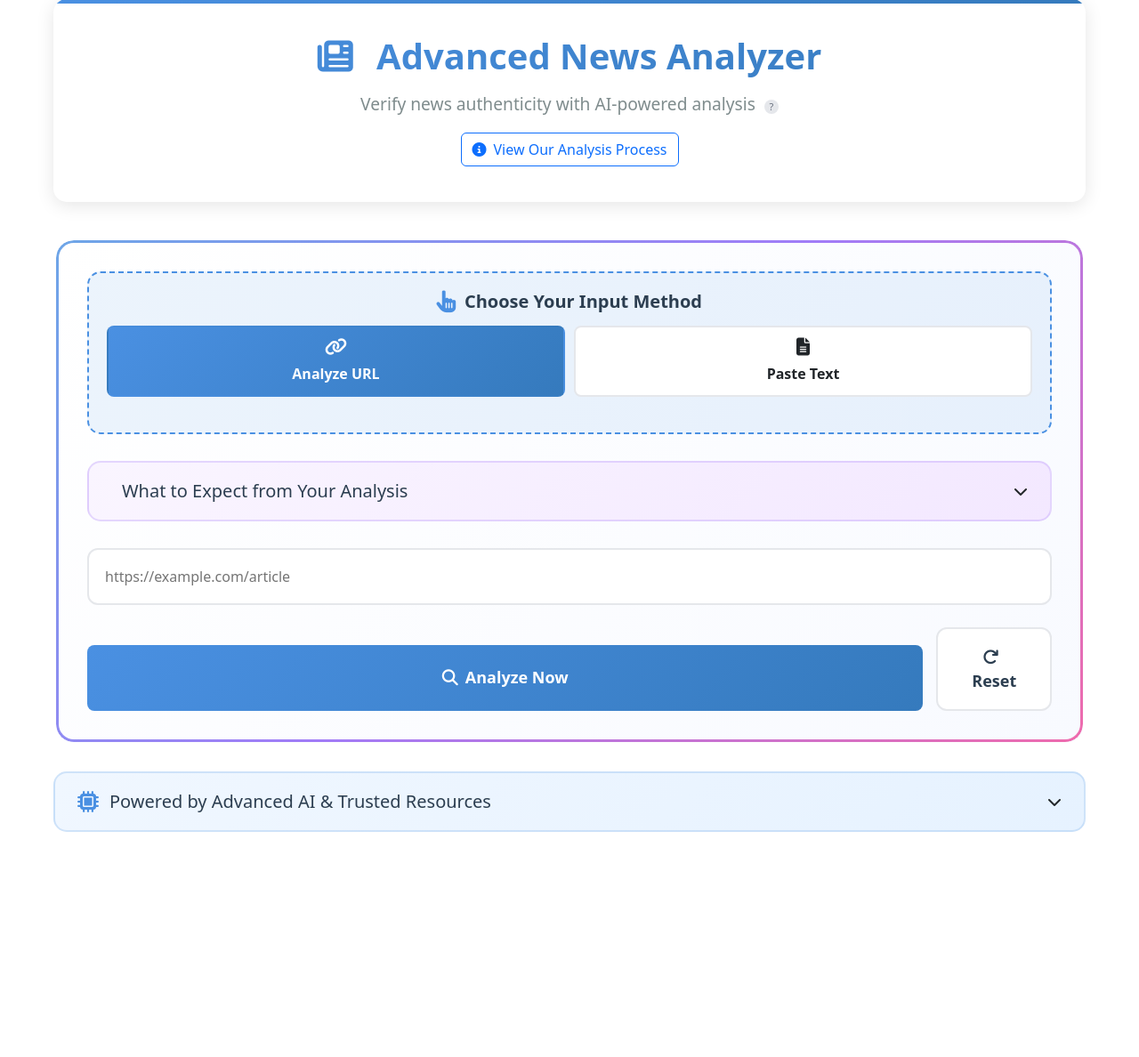
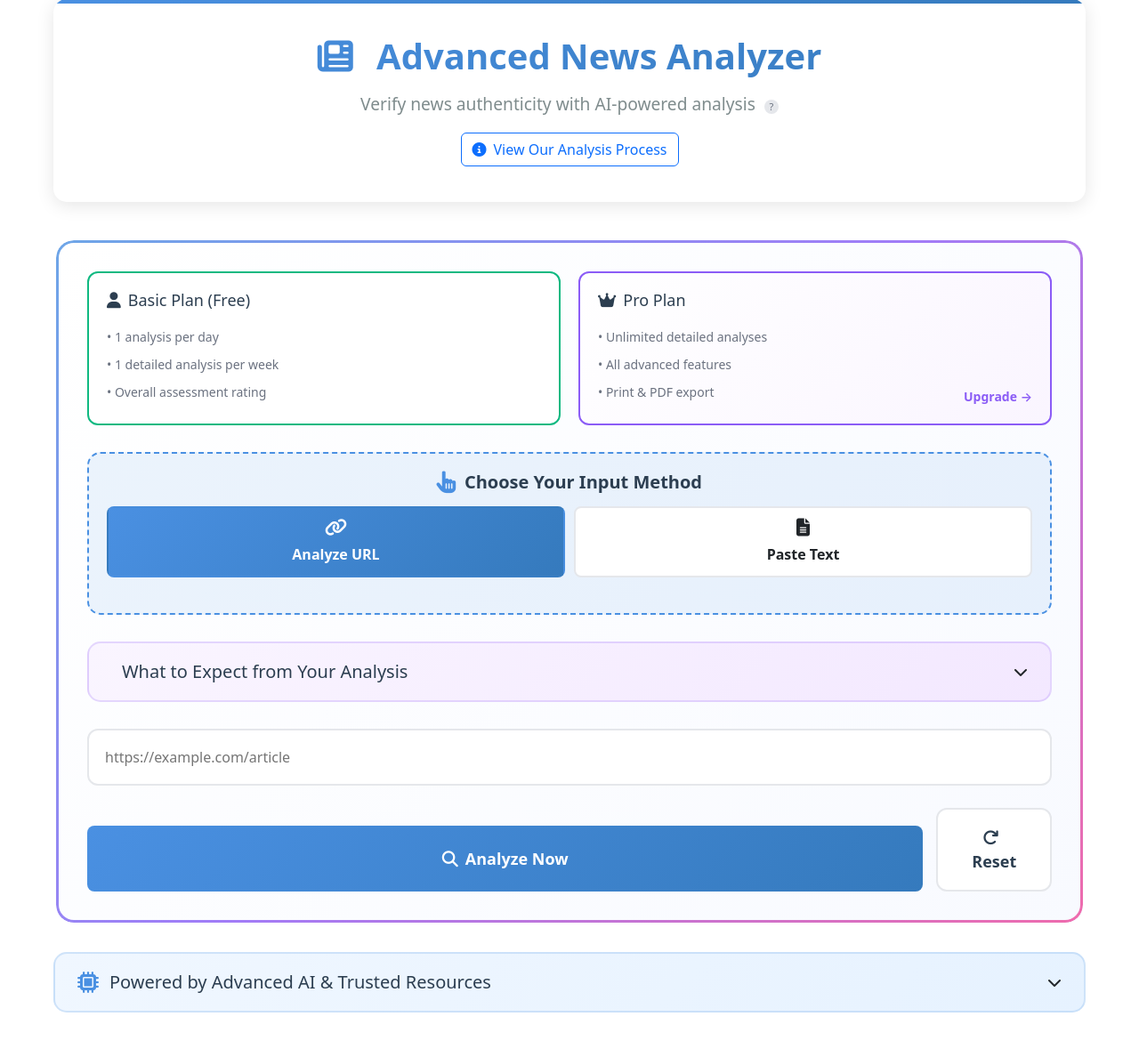
Before and after one commit to Hyperiongate/ai-detector-backend, a Flask app: page /news in a window 1280 px wide. Shown: the part 81-1269 px from the top of the page at 89% size. Before the commit the page ends 1016 px from the top, so only its background shows below. Run offline with Flask 3, Linux system fonts and the light colour scheme; some libraries are stand-ins or nearby versions.

Commit message:
Update news.html

```diff
--- a/templates/news.html
+++ b/templates/news.html
@@ -13,6 +13,92 @@
 
     <!-- News Analyzer Specific CSS - Located at static/css/news-analyzer-styles.css -->
     <link rel="stylesheet" href="/static/css/news-analyzer-styles.css">
+
+    <!-- Additional styles for plan cards -->
+    <style>
+        .plan-info-cards {
+            display: grid;
+            grid-template-columns: 1fr 1fr;
+            gap: 20px;
+            margin-bottom: 30px;
+        }
+
+        .plan-card {
+            background: white;
+            border-radius: 12px;
+            padding: 20px;
+            border: 2px solid #e5e7eb;
+            position: relative;
+        }
+
+        .plan-card.basic {
+            border-color: #10b981;
+        }
+
+        .plan-card.pro {
+            border-color: #8b5cf6;
+            background: linear-gradient(135deg, #ffffff 0%, #faf5ff 100%);
+        }
+
+        .plan-card h5 {
+            margin-bottom: 15px;
+            color: #2c3e50;
+            font-size: 18px;
+        }
+
+        .plan-card ul {
+            list-style: none;
+            padding: 0;
+            margin: 0;
+        }
+
+        .plan-card li {
+            padding: 5px 0;
+            color: #6b7280;
+            font-size: 14px;
+        }
+
+        .upgrade-link {
+            position: absolute;
+            bottom: 20px;
+            right: 20px;
+            color: #8b5cf6;
+            text-decoration: none;
+            font-weight: 600;
+            font-size: 14px;
+        }
+
+        .upgrade-link:hover {
+            text-decoration: underline;
+        }
+
+        @media (max-width: 768px) {
+            .plan-info-cards {
+                grid-template-columns: 1fr;
+            }
+        }
+
+        /* Fix input styling */
+        #news-url, #news-text {
+            width: 100%;
+            padding: 18px;
+            border: 2px solid #e5e7eb;
+            border-radius: 12px;
+            font-size: 16px;
+            transition: all 0.3s ease;
+        }
+
+        #news-text {
+            min-height: 200px;
+            resize: vertical;
+        }
+
+        #news-url:focus, #news-text:focus {
+            outline: none;
+            border-color: #4a90e2;
+            box-shadow: 0 0 0 3px rgba(74, 144, 226, 0.1);
+        }
+    </style>
 </head>
 <body>
     <!-- Floating particles for visual appeal -->
@@ -108,6 +194,27 @@
 
         <!-- Enhanced Input Section with Colorful Borders -->
         <div class="input-section">
+            <!-- Plan Comparison Info -->
+            <div class="plan-info-cards">
+                <div class="plan-card basic">
+                    <h5><i class="fas fa-user me-2"></i>Basic Plan (Free)</h5>
+                    <ul>
+                        <li>• 1 analysis per day</li>
+                        <li>• 1 detailed analysis per week</li>
+                        <li>• Overall assessment rating</li>
+                    </ul>
+                </div>
+                <div class="plan-card pro">
+                    <h5><i class="fas fa-crown me-2"></i>Pro Plan</h5>
+                    <ul>
+                        <li>• Unlimited detailed analyses</li>
+                        <li>• All advanced features</li>
+                        <li>• Print & PDF export</li>
+                    </ul>
+                    <a href="/pricing" class="upgrade-link">Upgrade →</a>
+                </div>
+            </div>
+
             <!-- Input Method Selector -->
             <div class="input-selector">
                 <div class="input-selector-header">
```
